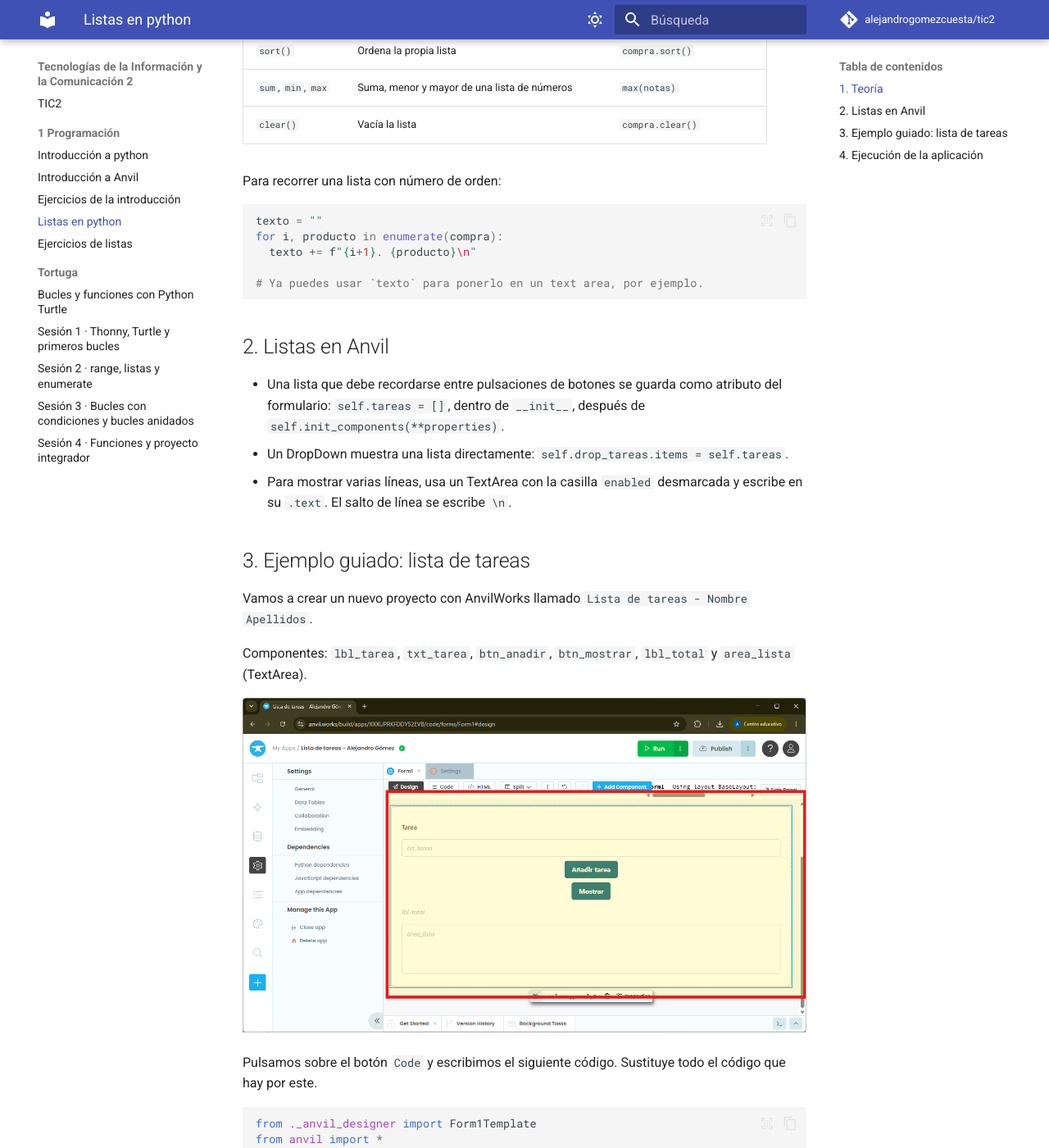
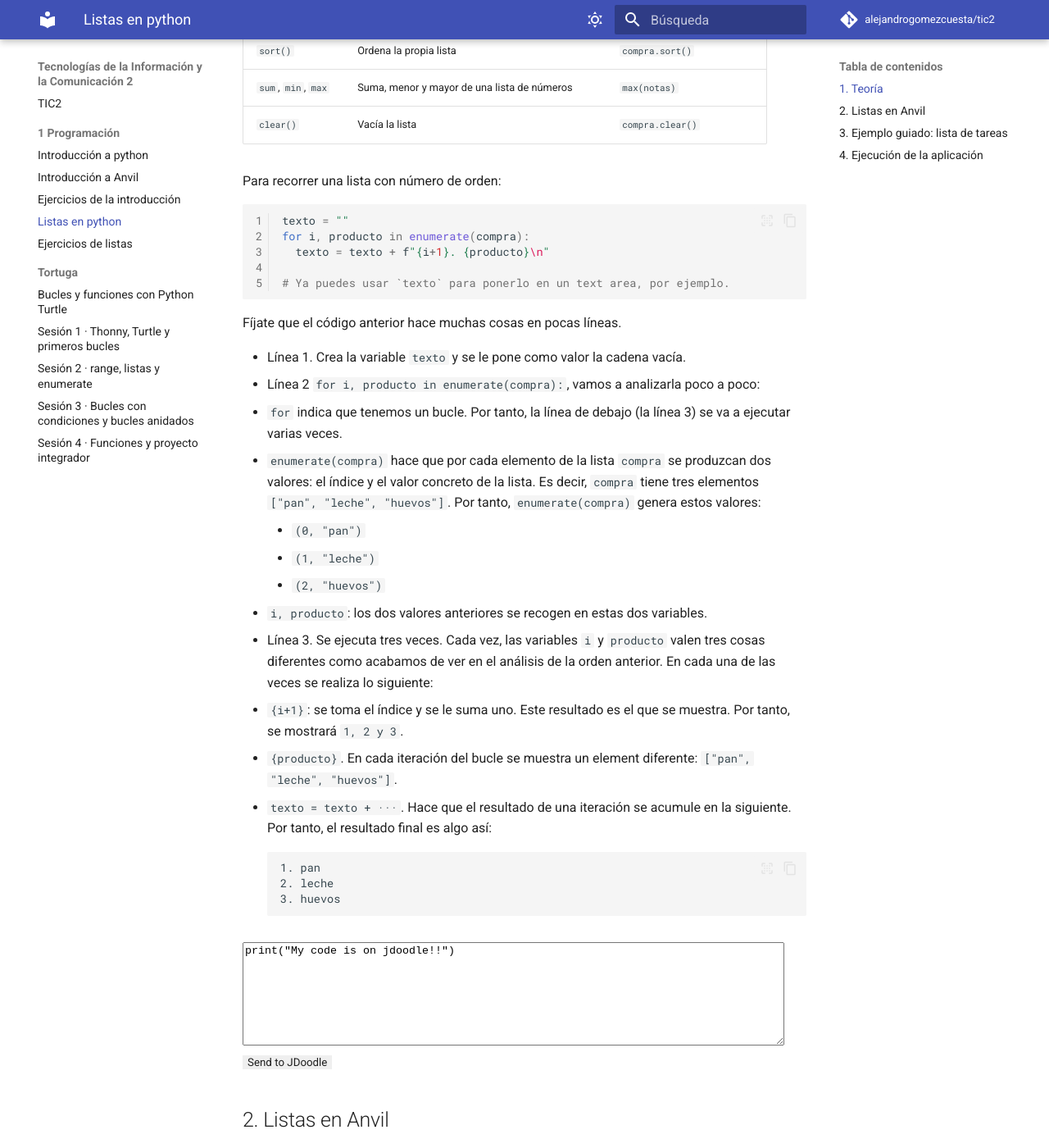
Before and after one commit to alejandrogomezcuesta/tic2, an MkDocs documentation site: the page built from docs/1 Programación/04-listas.md, in a window 1280 px wide and 1400 px high, scrolled down 1011 px. Shown: the whole window at 82% size. Built offline with MkDocs 1.6.1 and Material for MkDocs 9.7.7, drawn with Linux system fonts in a browser that asks for light colours; comment, search, counter and statistics services are not loaded; some of the changed text lies outside the part shown.

Commit message:
listas 1

````diff
--- a/docs/1 Programación/04-listas.md
+++ b/docs/1 Programación/04-listas.md
@@ -8,9 +8,9 @@ Una lista guarda varios valores en orden y se puede modificar: es la estructura
 
 ```python
 compra = ["pan", "leche", "huevos"]   # crear una lista
-compra[0]                          # "pan" (primer elemento)
-compra[-1]                         # "huevos" (último elemento)
-len(compra)                        # 3 (cuántos elementos hay)
+compra[0]                             # "pan" (primer elemento)
+compra[-1]                            # "huevos" (último elemento)
+len(compra)                           # 3 (cuántos elementos hay)
 ```
 
 | Operación | Qué hace | Ejemplo |
@@ -28,18 +28,46 @@ len(compra)                        # 3 (cuántos elementos hay)
 
 Para recorrer una lista con número de orden:
 
-```python
+```python linenums="1"
 texto = ""
 for i, producto in enumerate(compra):
-  texto += f"{i+1}. {producto}\n"
+  texto = texto + f"{i+1}. {producto}\n"
 
 # Ya puedes usar `texto` para ponerlo en un text area, por ejemplo.
 ```
 
+Fíjate que el código anterior hace muchas cosas en pocas líneas.
+
+- Línea 1. Crea la variable `texto` y se le pone como valor la cadena vacía.
+- Línea 2 `for i, producto in enumerate(compra):`, vamos a analizarla poco a poco:
+  - `for` indica que tenemos un bucle. Por tanto, la línea de debajo (la línea 3) se va a ejecutar varias veces.
+  - `enumerate(compra)` hace que por cada elemento de la lista `compra` se produzcan dos valores: el índice y el valor concreto de la lista. Es decir, `compra` tiene tres elementos `["pan", "leche", "huevos"]`. Por tanto, `enumerate(compra)` genera estos valores:
+    - `(0, "pan")`
+    - `(1, "leche")`
+    - `(2, "huevos")`
+  - `i, producto`: los dos valores anteriores se recogen en estas dos variables.
+- Línea 3. Se ejecuta tres veces. Cada vez, las variables `i` y `producto` valen tres cosas diferentes como acabamos de ver en el análisis de la orden anterior. En cada una de las veces se realiza lo siguiente:
+  - `{i+1}`: se toma el índice y se le suma uno. Este resultado es el que se muestra. Por tanto, se mostrará `1, 2 y 3`.
+  - `{producto}`. En cada iteración del bucle se muestra un element diferente: `["pan", "leche", "huevos"]`.
+  - `texto = texto + ···`. Hace que el resultado de una iteración se acumule en la siguiente. Por tanto, el resultado final es algo así:
+    ```text
+    1. pan
+    2. leche
+    3. huevos
+    ```
+
+
+<form action="https://www.jdoodle.com/api/redirect-to-post/python3-programming-online" method="post" target="_blank">
+    <textarea name="initScript" rows="8" cols="80">print("My code is on jdoodle!!")</textarea>
+    <br>
+    <input type="submit" value="Send to JDoodle">
+</form>
+
+
 ## 2. Listas en Anvil
 
 - Una lista que debe recordarse entre pulsaciones de botones se guarda como atributo del formulario: `self.tareas = []`, dentro de `__init__`, después de `self.init_components(**properties)`.
-- Un DropDown muestra una lista directamente: `self.drop_tareas.items = self.tareas`.
+- Un `DropDown` muestra una lista directamente: `self.drop_tareas.items = self.tareas`.
 - Para mostrar varias líneas, usa un TextArea con la casilla `enabled` desmarcada y escribe en su `.text`. El salto de línea se escribe `\n`.
 
 ## 3. Ejemplo guiado: lista de tareas
````
